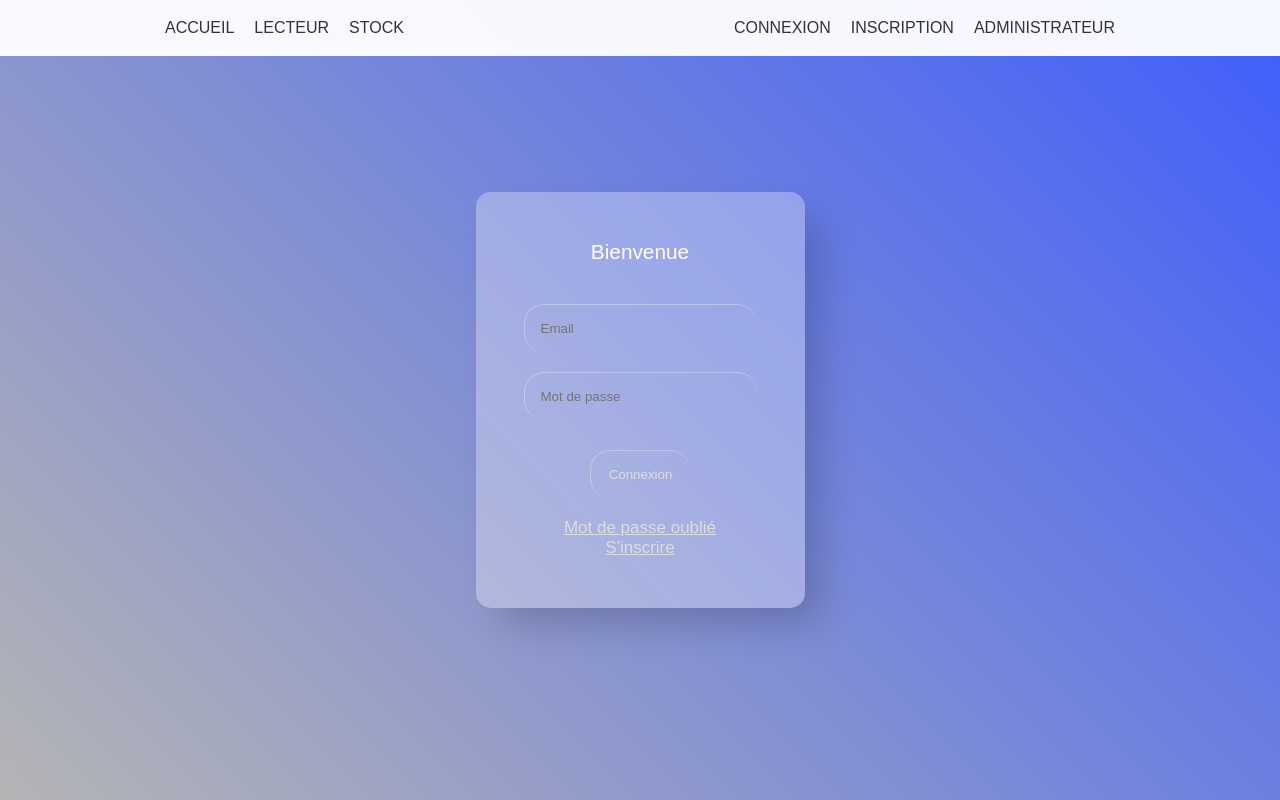
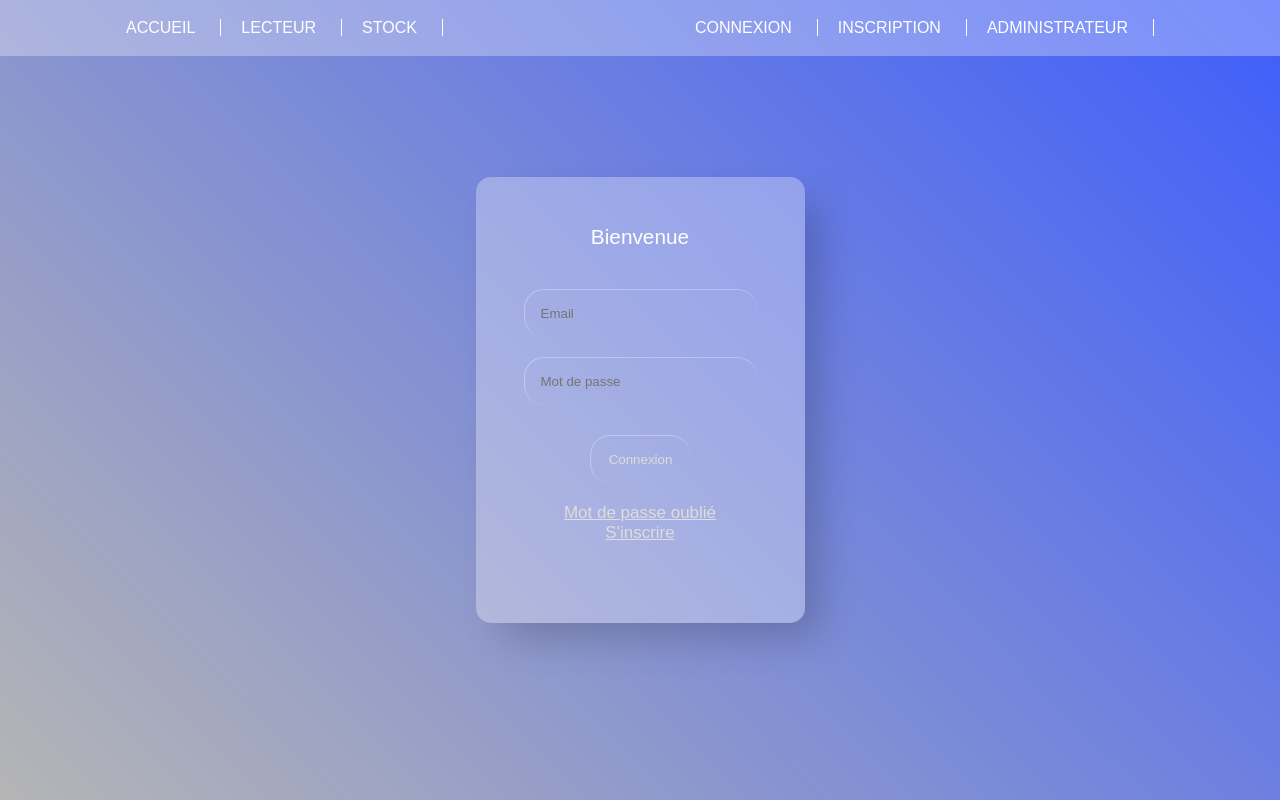
Before and after one commit to balex69/tpbibliodoran, a Next.js app: page /connexion in a window 1280 px wide. Built offline with nearby package versions, Linux system fonts and the light colour scheme.

Commit message:
Ajout css/nav

```diff
--- a/components/Nav/Nav.module.scss
+++ b/components/Nav/Nav.module.scss
@@ -3,7 +3,7 @@
   left: 0;
   top: 0;
   height: 7vh;
-  background-color: rgba(255, 255, 255, 0.95);
+  background: rgba(255, 255, 255, .3);
   width: 100vw;
   display: flex;
   flex-direction: row;
@@ -17,9 +17,14 @@
     gap: 20px;
 
     a {
-      color: #333333;
+      color: #FFF;
       text-decoration: none;
       text-transform: uppercase;
+      border-right: 1px solid;
+      padding-right: 25px;
+    }
+    a:hover{
+      background: rgba(116, 147, 194, 0.1);
     }
   }
 }
--- a/pages/administrateur/index.tsx
+++ b/pages/administrateur/index.tsx
@@ -1,4 +1,5 @@
 import Head from "next/head";
+import Link from "next/link";
 import styles from '@/styles/Administrateur.module.scss'
 
 export default function Administrateur() {
--- a/pages/connexion/index.tsx
+++ b/pages/connexion/index.tsx
@@ -1,4 +1,5 @@
 import Head from 'next/head'
+import Link from "next/link";
 import styles from '@/styles/Home.module.scss'
 
 export default function Home() {
--- a/pages/inscription/index.tsx
+++ b/pages/inscription/index.tsx
@@ -1,4 +1,5 @@
 import Head from 'next/head'
+import Link from "next/link";
 import styles from '@/styles/Home.module.scss'
 
 export default function Inscription() {
--- a/styles/Administrateur.module.scss
+++ b/styles/Administrateur.module.scss
@@ -33,7 +33,7 @@
 
 }
 .input:hover{
-  background: rgba(116, 147, 194, 0.984);
+  background: rgba(116, 147, 194, 0.1);
 }
 
 
--- a/styles/Home.module.scss
+++ b/styles/Home.module.scss
@@ -17,7 +17,7 @@
 .formc{
   background:rgba(255, 255, 255, .3);
   padding: 3rem;
-  height: 320px;
+  height: 350px;
   border-radius: 15px;
   box-shadow: 20px 20px 40px -6px rgb(0, 0, 0, .2);
   text-align: center;
@@ -48,7 +48,7 @@
   color: #ddd;
 }
 .input:hover{
-  background: rgba(116, 147, 194, 0.984);
+  background: rgba(116, 147, 194, 0.1);
 }
 
 
```
